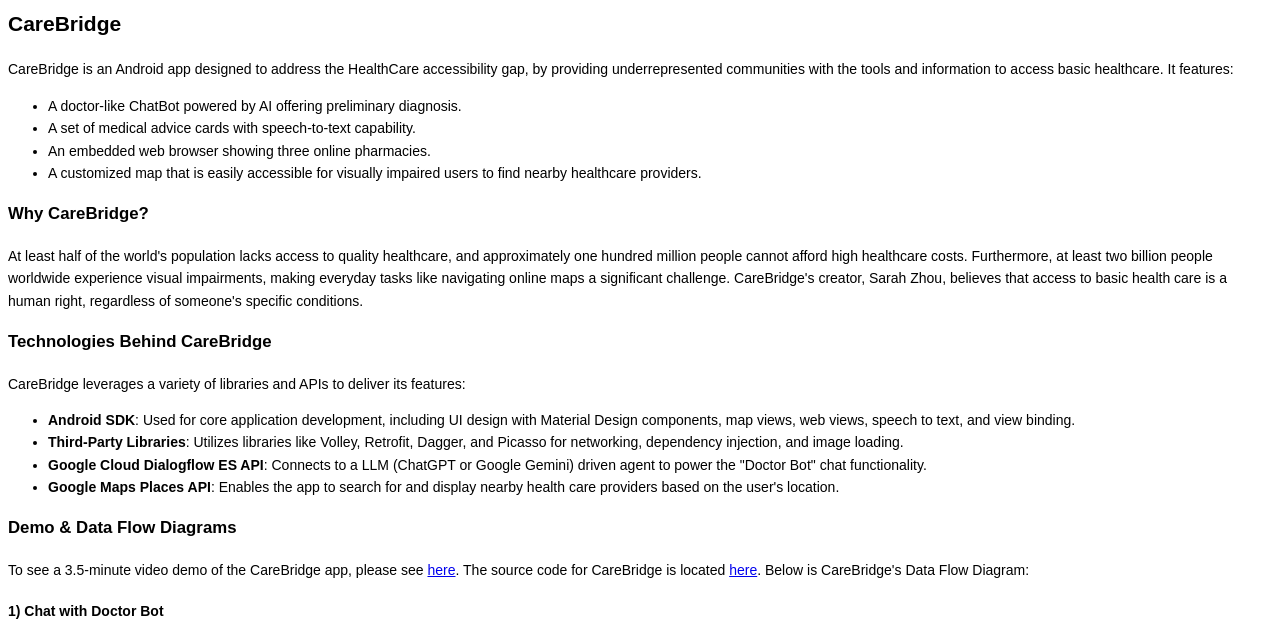
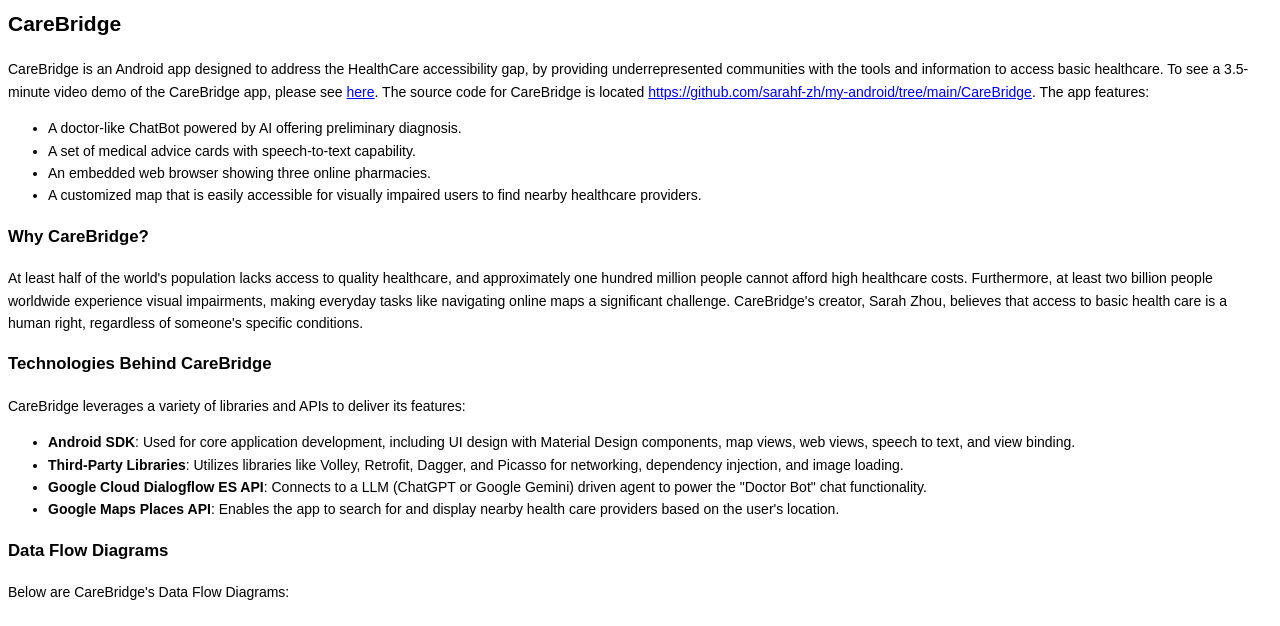
Before and after one commit to sarahf-zh/cb-android, a plain HTML site: page index.html in a window 1280 px wide. Shown: the part 61-687 px from the top of the page. Drawn offline with Linux system fonts and the light colour scheme.

Commit message:
update readme and index.html again

```diff
--- a/index.html
+++ b/index.html
@@ -37,8 +37,8 @@
 
 <h2>CareBridge</h2>
 
-<p>CareBridge is an Android app designed to address the HealthCare accessibility gap, by providing underrepresented communities with the tools and information to access basic healthcare. It features:</p>
-
+<p>CareBridge is an Android app designed to address the HealthCare accessibility gap, by providing underrepresented communities with the tools and information to access basic healthcare. To see a 3.5-minute video demo of the CareBridge app, please see <a href="https://youtu.be/SSBY2XK9Ivg">here</a>. The source code for CareBridge is located <a href="https://github.com/sarahf-zh/my-android/tree/main/CareBridge">https://github.com/sarahf-zh/my-android/tree/main/CareBridge</a>.
+The app features:</p>
 <ul>
   <li>A doctor-like ChatBot powered by AI offering preliminary diagnosis.</li>
   <li>A set of medical advice cards with speech-to-text capability.</li>
@@ -61,9 +61,9 @@
   <li><b>Google Maps Places API</b>: Enables the app to search for and display nearby health care providers based on the user's location.</li>
 </ul>
 
-<h3>Demo & Data Flow Diagrams</h3>
+<h3>Data Flow Diagrams</h3>
 
-<p>To see a 3.5-minute video demo of the CareBridge app, please see <a href="https://youtu.be/SSBY2XK9Ivg">here</a>. The source code for CareBridge is located <a href="https://github.com/sarahf-zh/my-android/tree/main/CareBridge">here</a>. Below is CareBridge's Data Flow Diagram:</p>
+<p>Below are CareBridge's Data Flow Diagrams:</p>
 
 <h4>1) Chat with Doctor Bot</h4>
 <img src="https://raw.githubusercontent.com/sarahf-zh/my-android/main/CareBridge/screen_snapshots/Flow1.png" alt="Chat with Doctor Bot" width="500" height="180">
```
Also changed, not shown: README.md.
